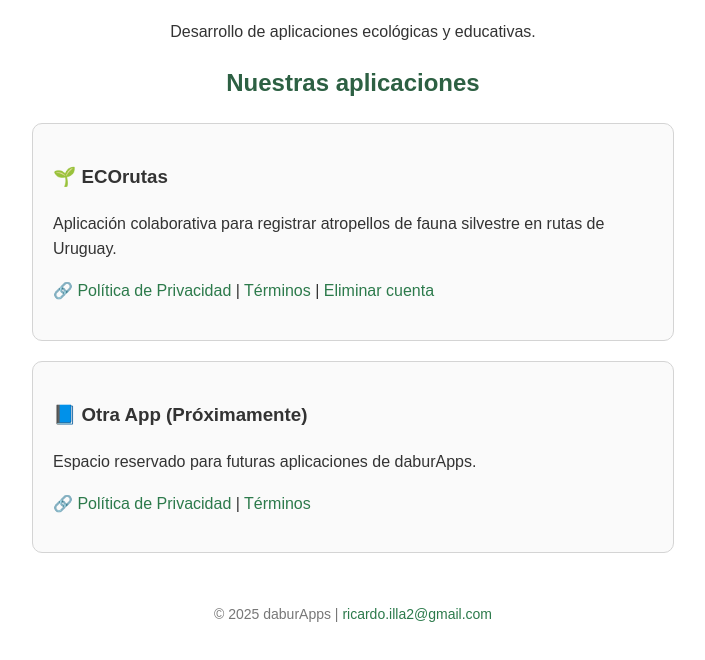
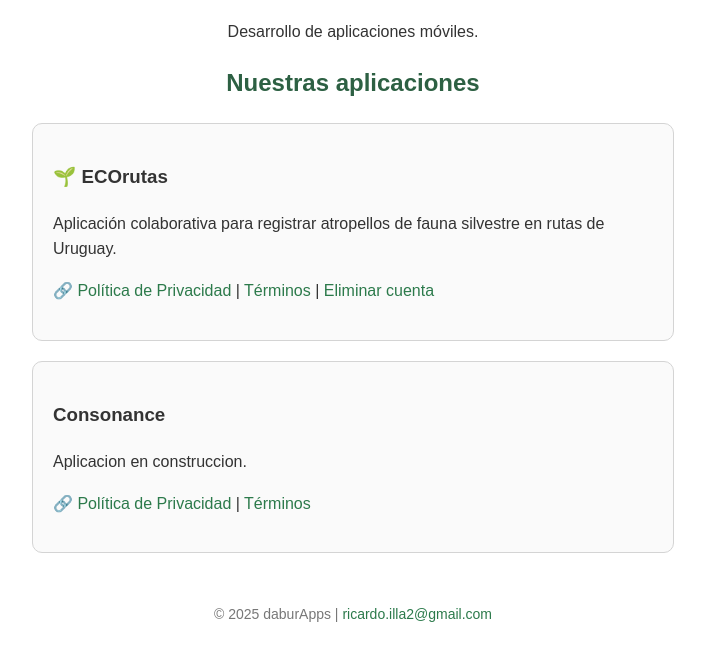
Before and after one commit to ricardoilla/daburapps-privacidad, a plain HTML site: page index.html in a window 1280 px wide. Shown: the part 94-754 px from the top of the page, without its empty margins (287-992 px from the left). Drawn offline with Linux system fonts and the light colour scheme.

Commit message:
added information

```diff
--- a/index.html
+++ b/index.html
@@ -24,7 +24,7 @@
 <body>
 
   <h1>daburApps</h1>
-  <p>Desarrollo de aplicaciones ecológicas y educativas.</p>
+  <p>Desarrollo de aplicaciones móviles.</p>
 
   <h2>Nuestras aplicaciones</h2>
 
@@ -39,8 +39,8 @@
   </div>
 
   <div class="app-card">
-    <h3>📘 Otra App (Próximamente)</h3>
-    <p>Espacio reservado para futuras aplicaciones de daburApps.</p>
+    <h3>Consonance</h3>
+    <p>Aplicacion en construccion.</p>
     <p>
       🔗 <a href="privacy.html">Política de Privacidad</a> |
       <a href="terms.html">Términos</a>
```
